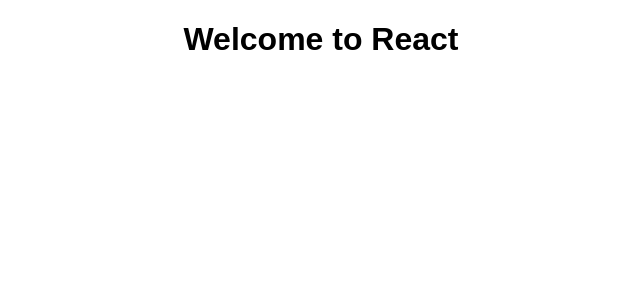
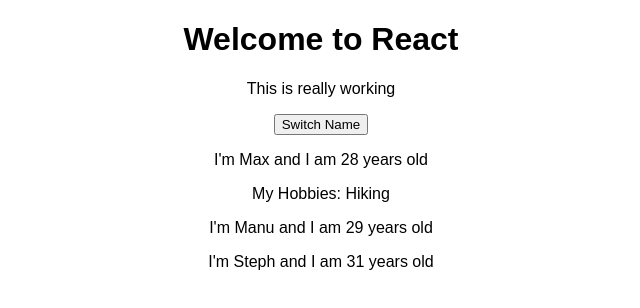
Before and after one commit to alexoanea/react-complete-guide, a React (Create React App) app: page / in a window 1280 px wide. Shown: the top 308 px of the page, without its empty margins (319-959 px from the left). Built offline with nearby package versions, Linux system fonts and the light colour scheme.

Commit message:
using props and state

```diff
--- a/src/App.js
+++ b/src/App.js
@@ -1,11 +1,24 @@
 import React, { Component } from 'react';
 import './App.css';
+import Person from './Person/Person';
 
 class App extends Component {
+  state = {
+    persosn: [
+      { name: 'Max', age: 28 },
+      { name: 'Manu', age: 29 },
+      { name: 'Steph', age: 31 },
+    ]
+  }
   render() {
     return (
       <div className="App">
-          <h1 className="App-title">Welcome to React</h1>
+        <h1>Welcome to React</h1>
+        <p>This is really working</p>
+        <button>Switch Name</button>
+        <Person name={this.state.persosn[0].name} age={this.state.persosn[0].age}>My Hobbies: Hiking</Person>
+        <Person name={this.state.persosn[1].name} age={this.state.persosn[1].age} />
+        <Person name={this.state.persosn[2].name} age={this.state.persosn[2].age} />
       </div>
     );
   }
--- a/src/Person/Person.js
+++ b/src/Person/Person.js
@@ -1,7 +1,12 @@
 import React from 'react';
 
-const person = () => {
-    return <p>I'm a person</p>
+const person = ( props ) => {
+    return (
+        <div>
+            <p>I'm {props.name} and I am {props.age} years old</p>
+            <p>{props.children}</p>
+        </div>
+    )
 };
 
 export default person;
```
